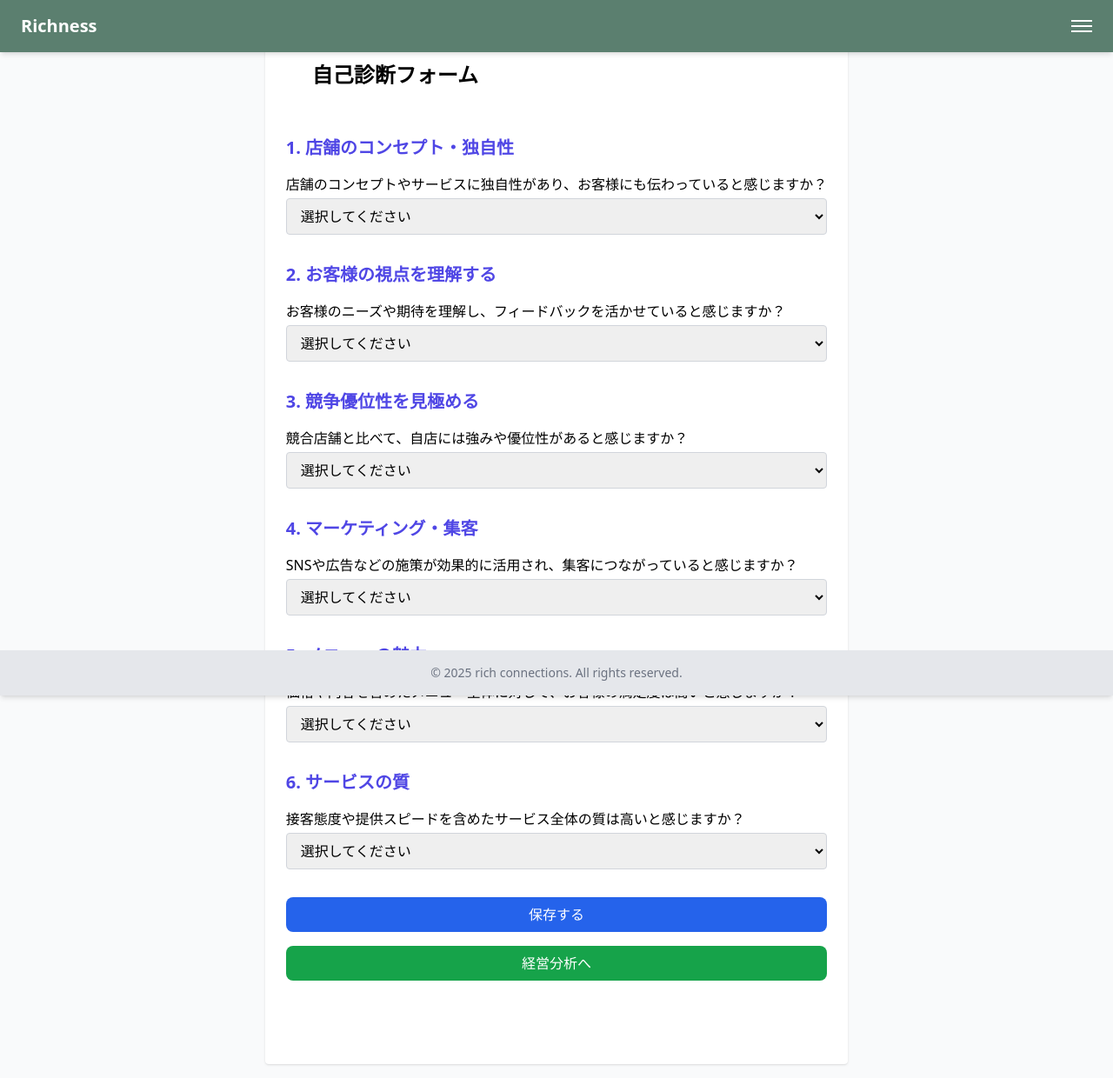
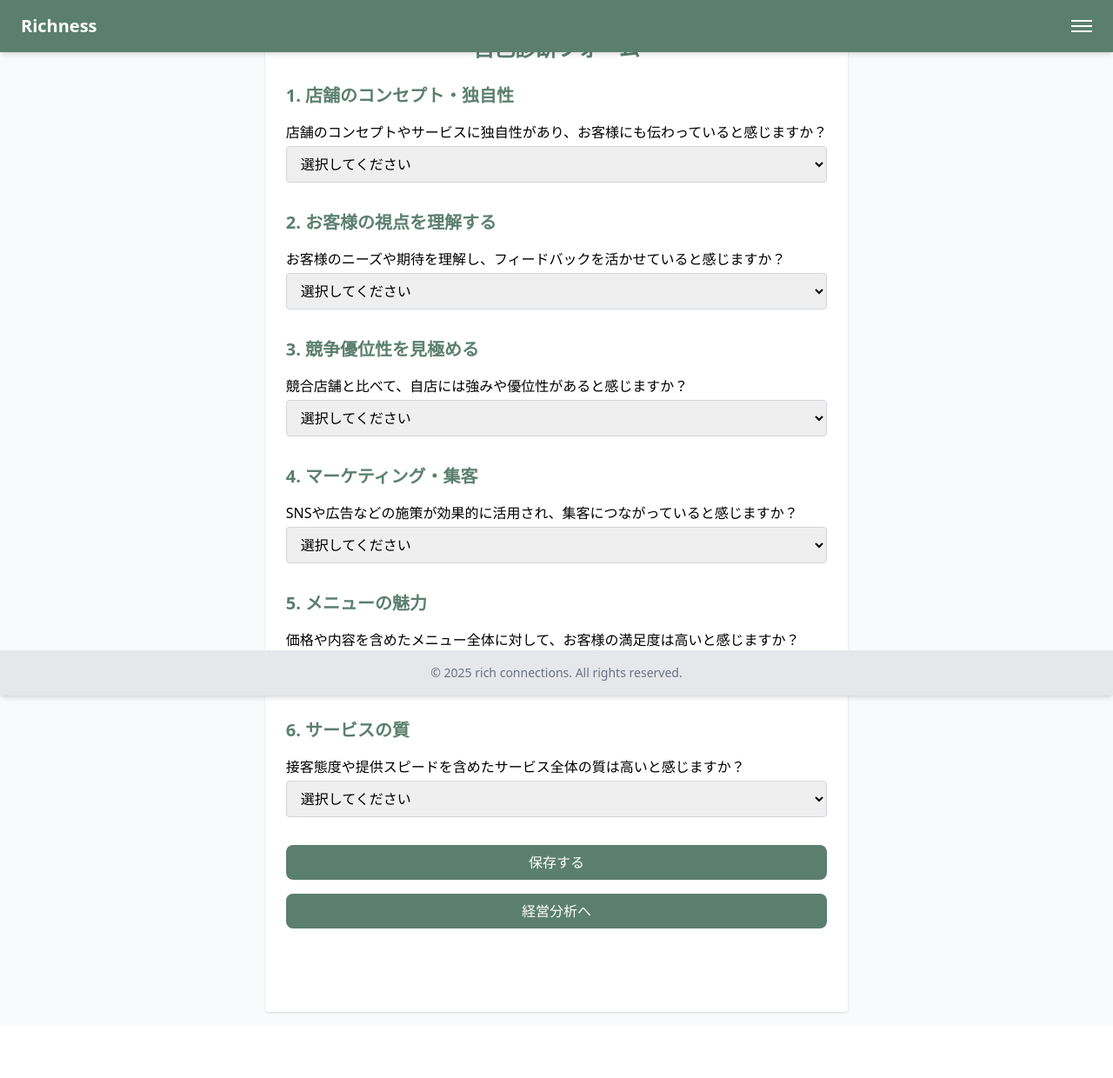
Before and after one commit to teishito/step4-richconnections-front, a Next.js app: page /diagnosis in a window 1280 px wide. Shown: the whole page at 87% size. After the commit the page ends 1180 px from the top, so only its background shows below. Built offline with nearby package versions, Linux system fonts and the light colour scheme.

Commit message:
Update SearchForm.jsx

```diff
--- a/components/SearchForm.jsx
+++ b/components/SearchForm.jsx
@@ -81,19 +81,18 @@ export default function DiagnosisForm() {
     alert("診断内容が保存されました！（仮）");
   };
 
-  const handleAnalyze = () => {
-    console.log("分析を実行:", answers);
-    router.push("/diagnosis-analysis");
-  };
-
   return (
-    <form onSubmit={handleSave} className="max-w-3xl mx-auto bg-white p-6 pb-24 rounded shadow">
-      <h2 className="text-2xl font-bold mb-6" style={{ padding: "30px" }}>
+    <form
+      onSubmit={handleSave}
+      className="max-w-3xl mx-auto bg-white p-6 pb-24 rounded shadow"
+    >
+      <h2 className="text-2xl font-bold mb-6 text-center text-[#5B7F6F]">
         自己診断フォーム
       </h2>
+
       {diagnosisStructure.map((section, i) => (
         <div key={section.title} className="mb-8">
-          <h3 className="text-xl font-semibold text-indigo-600 mb-4">
+          <h3 className="text-xl font-semibold text-[#5B7F6F] mb-4">
             {section.title}
           </h3>
           {section.questions.map((q, qi) => {
@@ -122,7 +121,7 @@ export default function DiagnosisForm() {
       <div className="flex flex-col gap-4">
         <button
           type="submit"
-          className="w-full bg-blue-600 text-white py-2 rounded-lg hover:bg-blue-700"
+          className="w-full bg-[#5B7F6F] text-white py-2 rounded-lg hover:opacity-90"
         >
           保存する
         </button>
@@ -130,7 +129,7 @@ export default function DiagnosisForm() {
         <Link href="/diagnosis-analysis" className="w-full">
           <button
             type="button"
-            className="w-full bg-green-600 text-white py-2 rounded-lg hover:bg-green-700"
+            className="w-full bg-[#5B7F6F] text-white py-2 rounded-lg hover:opacity-90"
           >
             経営分析へ
           </button>
```
